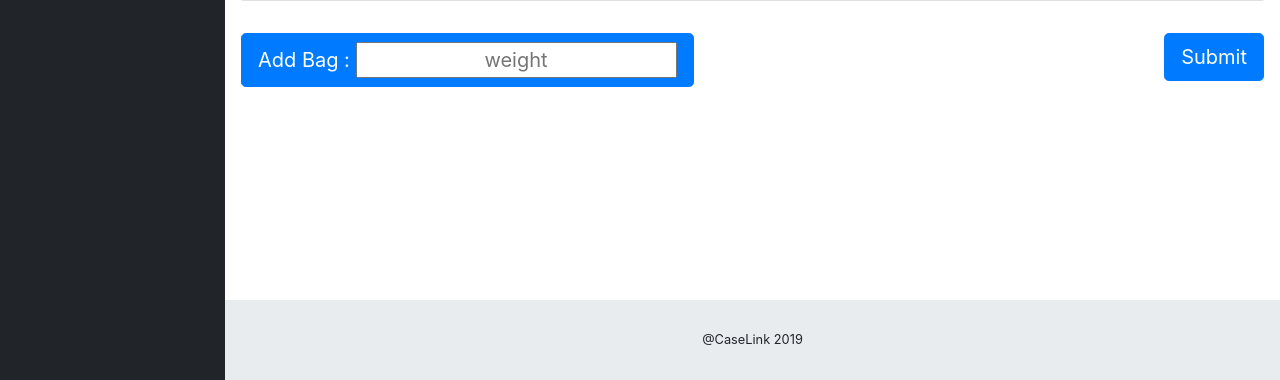
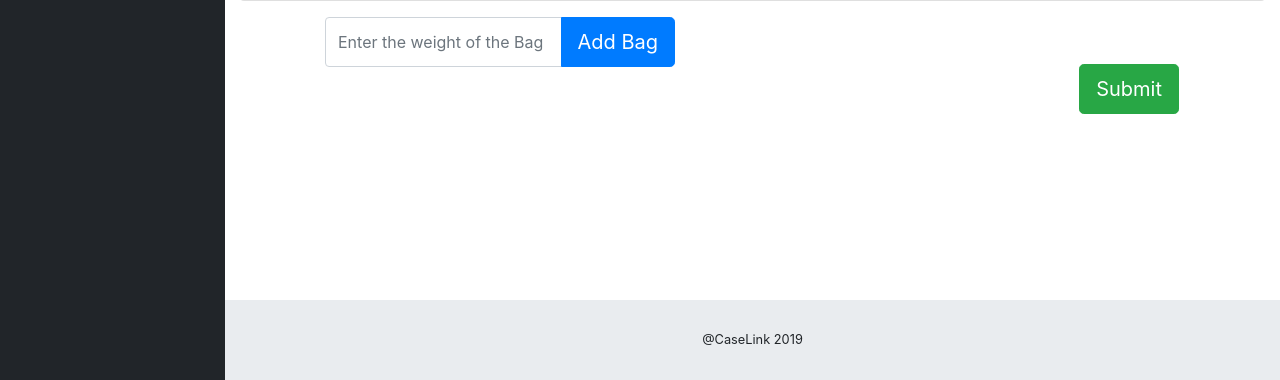
Before and after one commit to sank8dalvi/clink, a Flask app: template case/templates/addBags.html in a window 1280 px wide. Shown: the part 420-800 px from the top of the page. Run offline with Flask 2, Linux system fonts and the light colour scheme; the template is opened without the code that fills it, so the values that code supplies are empty; some libraries are stand-ins or nearby versions.

Commit message:
Button layout changes

```diff
--- a/case/app.py
+++ b/case/app.py
@@ -43,7 +43,7 @@ def homepage():
 @app.route('/dept/gen/pid' , methods =['GET'])
 def genUid():
 	uid = uuid.uuid1()
-	passRfid = uuid.uuid3(uid,"caseLink")
+	passRfid = uuid.uuid3(uid ,"caseLink")
 	passDb = str(uuid.uuid5(passRfid,"caseLink").hex)
 	passRfid = str(passRfid.hex)
 	return jsonify({'passRfid' : passRfid , 'passDb' : passDb})
--- a/case/templates/addBags.html
+++ b/case/templates/addBags.html
@@ -29,10 +29,16 @@
     <div class="card-footer small text-muted">@caselink</div>
 </div>
 </div>
-<form>
-<button style="float:left" type="button" class="btn m-3 btn-primary btn-lg">Add Bag  : <input class="text-center" type="text" name = "weight" placeholder="weight"></button>
+<form method="post" action="/dept/post/bagwt">
+    <div class="input-group mb-3" style="width:350px; margin: 0px 30px;float:left;left:70px">
+  <input style="height:50px" type="text" class="form-control" name="weight" placeholder="Enter the weight of the Bag" aria-label="Bag Weight" aria-describedby="basic-addon2">
+  <div class="input-group-append">
+    <button class="btn btn-primary btn-lg" type="submit">Add Bag</button>
+  </div>
+</div>
 </form>
 <form action="/">
-<button style="float:right" type="submit" class="btn m-3 btn-primary btn-lg">Submit</button>
+        <button style="float:center;position:fixed;bottom:250px;right:85px;height:50px" type="submit" class="btn m-3 btn-success btn-lg">Submit</button>
 </form>
+
 {% endblock %}
```
